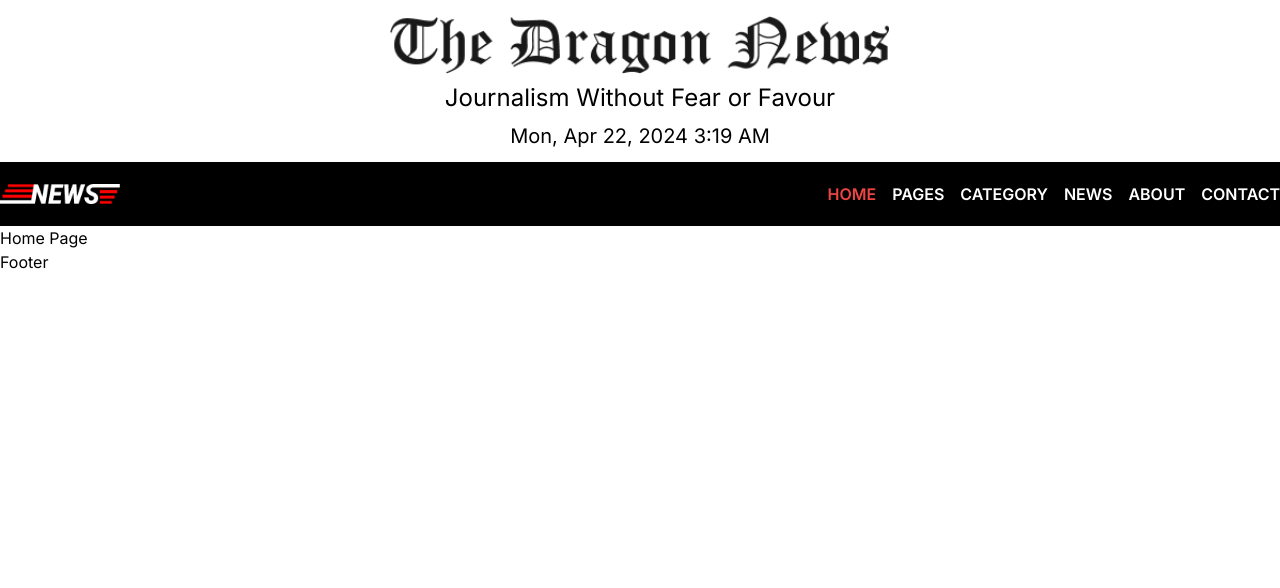
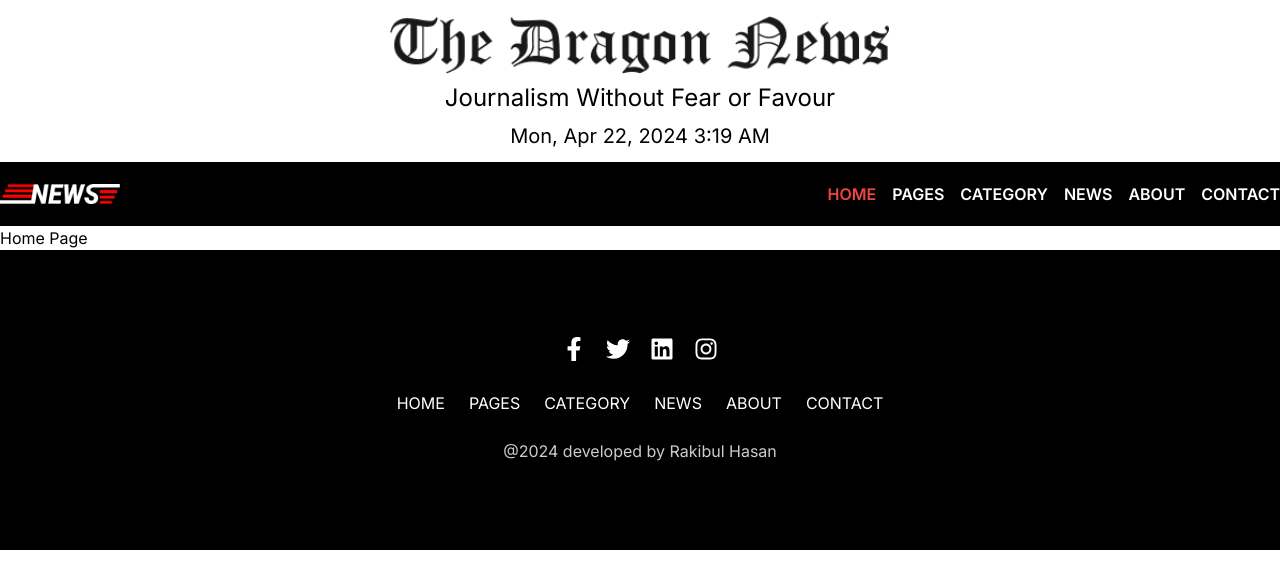
Before and after one commit to Rakibjrb/dragon-news-nextjs, a Next.js app: page / in a window 1280 px wide. Shown: the top 588 px of the page. Built offline with nearby package versions, Linux system fonts and the light colour scheme.

Commit message:
completed footer

```diff
--- a/src/components/shared/Footer.js
+++ b/src/components/shared/Footer.js
@@ -1,7 +1,55 @@
-import React from "react";
+import navItems from "@/utils/navItems";
+import moment from "moment";
+import Link from "next/link";
+import {
+  FaFacebookF,
+  FaTwitter,
+  FaLinkedin,
+  FaInstagram,
+} from "react-icons/fa";
 
 const Footer = () => {
-  return <div>Footer</div>;
+  return (
+    <div className="min-h-[300px] bg-black flex items-center justify-center">
+      <div className="text-center space-y-6">
+        <div className="inline-block mx-auto">
+          <div className="flex gap-5">
+            <Link href={"/"}>
+              <FaFacebookF className="text-2xl text-white" />
+            </Link>
+            <Link href={"/"}>
+              <FaTwitter className="text-2xl text-white" />
+            </Link>
+            <Link href={"/"}>
+              <FaLinkedin className="text-2xl text-white" />
+            </Link>
+            <Link href={"/"}>
+              <FaInstagram className="text-2xl text-white" />
+            </Link>
+          </div>
+        </div>
+
+        <nav className="text-white uppercase text-center flex gap-6 flex-wrap justify-center px-6">
+          {navItems?.map((item, index) => (
+            <Link key={item + index + "footer"} href={item.pathname}>
+              {item.route}
+            </Link>
+          ))}
+        </nav>
+
+        <p className="text-[#ccc]">
+          @{moment().format("YYYY")} developed by{" "}
+          <Link
+            href={"https://rakibul-dev.web.app/"}
+            target="blank"
+            className="hover:text-white"
+          >
+            Rakibul Hasan
+          </Link>
+        </p>
+      </div>
+    </div>
+  );
 };
 
 export default Footer;
```
